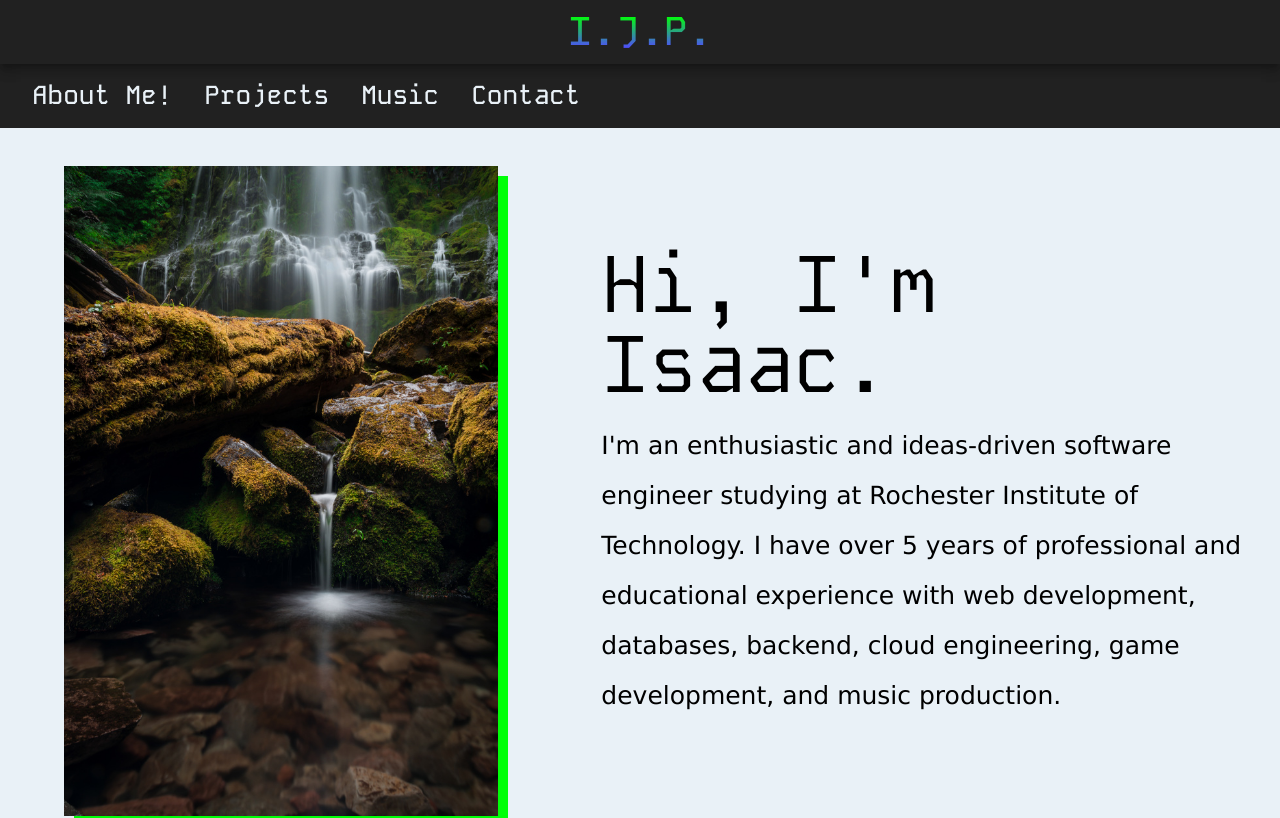
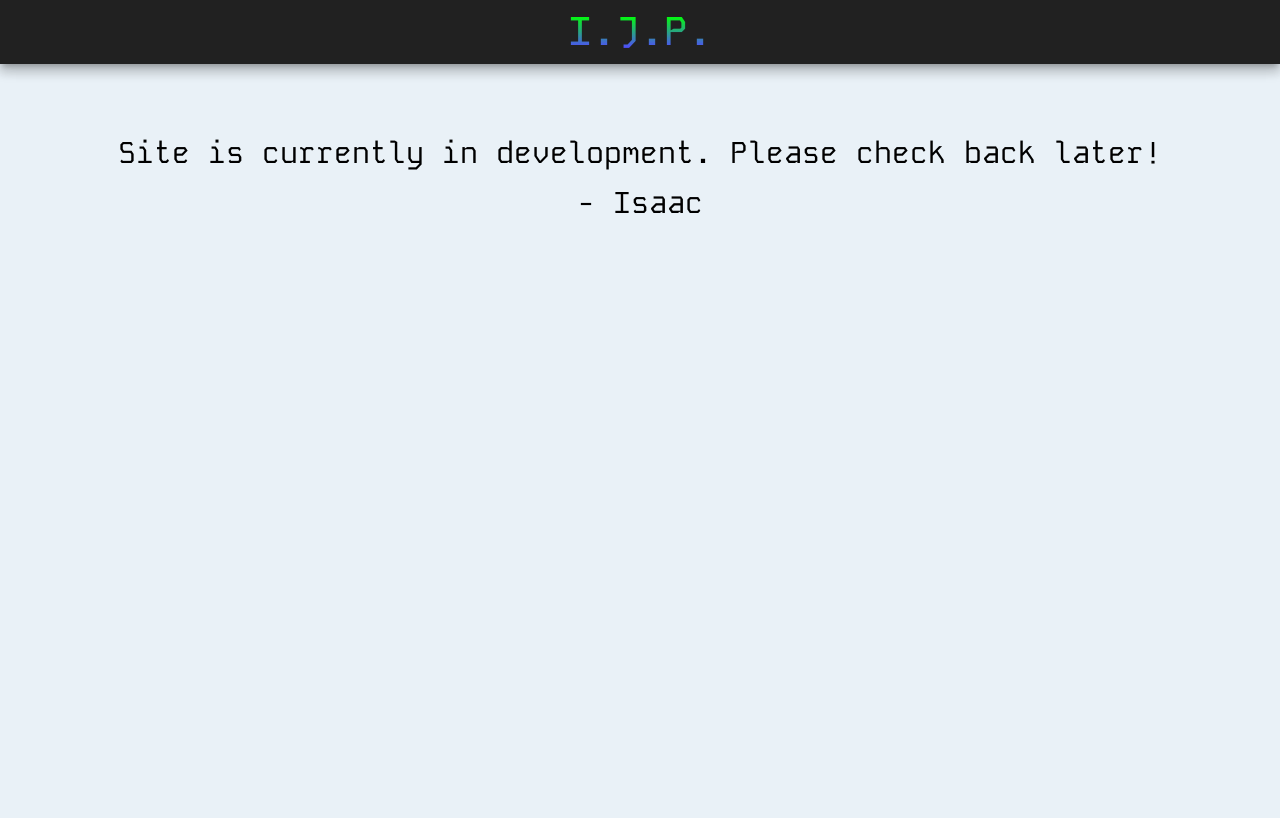
Before and after one commit to isaacpost/ijp-website, an Angular app in the folder angular-ijp-website/: page /#/ in a window 1280 px wide. Shown: the top 818 px of the page. Built offline with nearby package versions, Linux system fonts and the light colour scheme.

Commit message:
created site still in development page

```diff
--- a/angular-ijp-website/src/app/about/about.component.html
+++ b/angular-ijp-website/src/app/about/about.component.html
@@ -1,12 +1,12 @@
 <div style="display: flex; flex-flow: row wrap; align-items: center; justify-content: space-around;">
-    <img src="/assets/test_portrait.jpg" alt="image">
+    <img src="/assets/portrait.jpg" alt="image">
 
     <div class="text-block">
         <h1>Hi, I'm Isaac.</h1>
 
         <h2>
             I'm an enthusiastic and ideas-driven software engineer studying at Rochester Institute of Technology.
-            I have over 5 years of professional and educational experience with web development, databases, backend,
+            I have over 5 years of professional and educational experience with full stack web development,
             cloud engineering, game development, and music production.
         </h2>
     </div>
--- a/angular-ijp-website/src/app/app.component.html
+++ b/angular-ijp-website/src/app/app.component.html
@@ -6,12 +6,13 @@
   </head>
 
   <body>
+    <div>
       <mat-toolbar style="position: fixed; top: 0;">
           <mat-toolbar-row [class.mat-elevation-z8]="true">
             <span class="name">{{title}}</span>
           </mat-toolbar-row>
 
-        <mat-toolbar-row style="color: #E9F1F7;">
+          <mat-toolbar-row *ngIf="inProduction" style="color: #E9F1F7;">
             <a mat-button routerLink="/">About Me!</a>
             <a mat-button routerLink="/projects">Projects</a>
             <a mat-button routerLink="/music">Music</a>
@@ -20,8 +21,18 @@
 
       </mat-toolbar>
 
-    <div style="margin-top: 128px;">
+      <div *ngIf="inProduction; else developmentMsg" style="margin-top: 128px;">
         <router-outlet></router-outlet>
+      </div>
+
+      <ng-template #developmentMsg>
+        <div style="text-align: center; margin-top: 128px; font-size: 30px; line-height: 50px;">
+          Site is currently in development.
+          Please check back later!
+          <br>
+          - Isaac
+        </div>
+      </ng-template>
     </div>
   </body>
 </html>
--- a/angular-ijp-website/src/app/app.component.ts
+++ b/angular-ijp-website/src/app/app.component.ts
@@ -7,4 +7,5 @@ import { Component } from '@angular/core';
 })
 export class AppComponent {
   title = 'I.J.P.';
+  inProduction = false;
 }
```
Also changed, not shown: 2 other files (tests, documents, lock files or other folders). Lines whose indentation alone changed are shown as unchanged.
